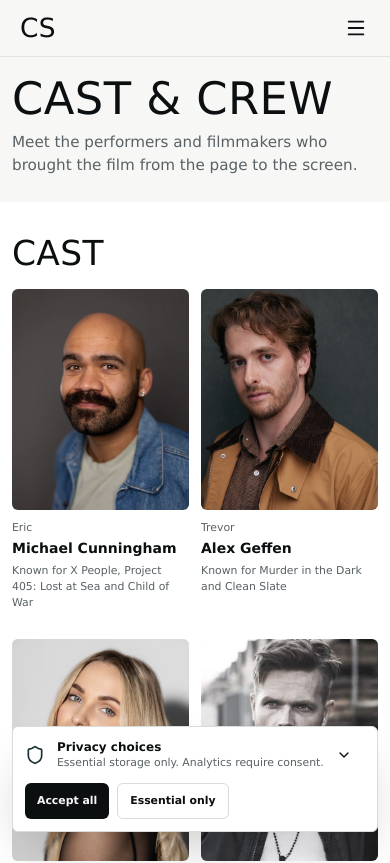
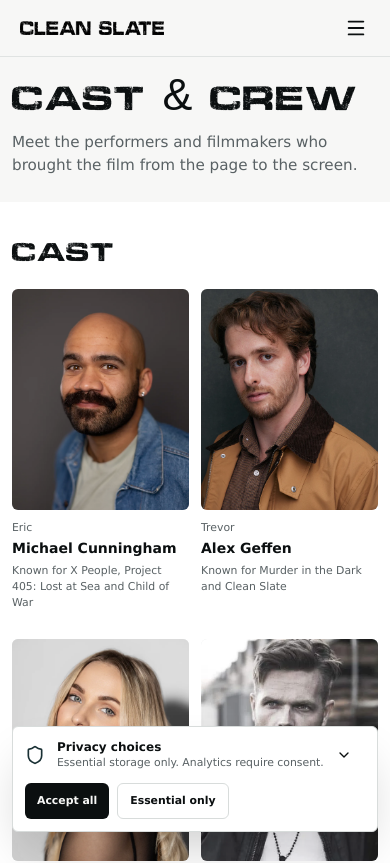
Before and after one commit to Geffen53/CleanSlateFilm-AlexGeffen, a Next.js app: page /cast-crew in a window 390 px wide. Shown: the top 863 px of the page. Built offline with nearby package versions, Linux system fonts and the light colour scheme.

Commit message:
updated fonrt and titles

```diff
--- a/components/Navbar.tsx
+++ b/components/Navbar.tsx
@@ -32,10 +32,9 @@ export default function Navbar() {
     <header className="fixed inset-x-0 top-0 z-50 border-b border-line/70 bg-paper/95 backdrop-blur-md">
       <div className="page-shell flex h-14 items-center justify-between">
         <IntentLink href="/" aria-label="Clean Slate home" className="wordmark rounded-md px-2 py-1 text-[1.65rem] transition hover:bg-panel">
-          <span className="hidden w-40 lg:block">
+          <span className="block w-36 sm:w-44 lg:w-40">
             <OfficialTitle onLight priority sizes="10rem" />
           </span>
-          <span className="lg:hidden">CS</span>
         </IntentLink>
 
         <nav aria-label="Primary navigation" className="hidden items-center gap-0.5 lg:flex">
--- a/index.css
+++ b/index.css
@@ -1,9 +1,17 @@
 @import "tailwindcss";
 @custom-variant dark (&:where(.dark, .dark *));
 
+@font-face {
+  font-family: "Progress Personal Use";
+  src: url("/ProgressPersonalUse-EaJdz.ttf") format("truetype");
+  font-display: swap;
+  font-style: normal;
+  font-weight: 400;
+}
+
 @theme {
   --font-sans: Verdana, Inter, sans-serif;
-  --font-display: var(--font-progress), "Arial Narrow", sans-serif;
+  --font-display: "Progress Personal Use", var(--font-progress), "Arial Narrow", sans-serif;
   --color-paper: var(--paper);
   --color-ink: var(--ink);
   --color-panel: var(--panel);
@@ -50,6 +58,11 @@ body {
   font-family: Verdana, Inter, sans-serif;
 }
 
+h1 {
+  font-family: "Progress Personal Use", sans-serif;
+  font-weight: 400;
+}
+
 ::selection {
   background: var(--accent);
   color: var(--paper);
@@ -76,7 +89,7 @@ a, button, summary, input, select, textarea { outline-offset: 4px; }
 }
 
 .wordmark {
-  font-family: var(--font-display);
+  font-family: "Progress Personal Use", sans-serif;
   font-weight: 400;
   letter-spacing: 0.015em;
   line-height: 0.78;
@@ -101,7 +114,7 @@ a, button, summary, input, select, textarea { outline-offset: 4px; }
 
 .eyebrow {
   color: var(--muted);
-  font-family: var(--font-display);
+  font-family: "Progress Personal Use", sans-serif;
   font-size: 0.9rem;
   font-weight: 400;
   letter-spacing: 0.025em;
@@ -111,7 +124,7 @@ a, button, summary, input, select, textarea { outline-offset: 4px; }
 
 .display-title {
   max-width: 16ch;
-  font-family: var(--font-display);
+  font-family: "Progress Personal Use", sans-serif;
   font-size: clamp(2.8rem, 8vw, 6.25rem);
   font-weight: 400;
   letter-spacing: 0.01em;
@@ -126,7 +139,7 @@ a, button, summary, input, select, textarea { outline-offset: 4px; }
 }
 
 .section-title {
-  font-family: var(--font-display);
+  font-family: "Progress Personal Use", sans-serif;
   font-size: clamp(2.15rem, 5vw, 4.2rem);
   font-weight: 400;
   letter-spacing: 0.01em;
```
Also changed, not shown: app/icon.svg.
